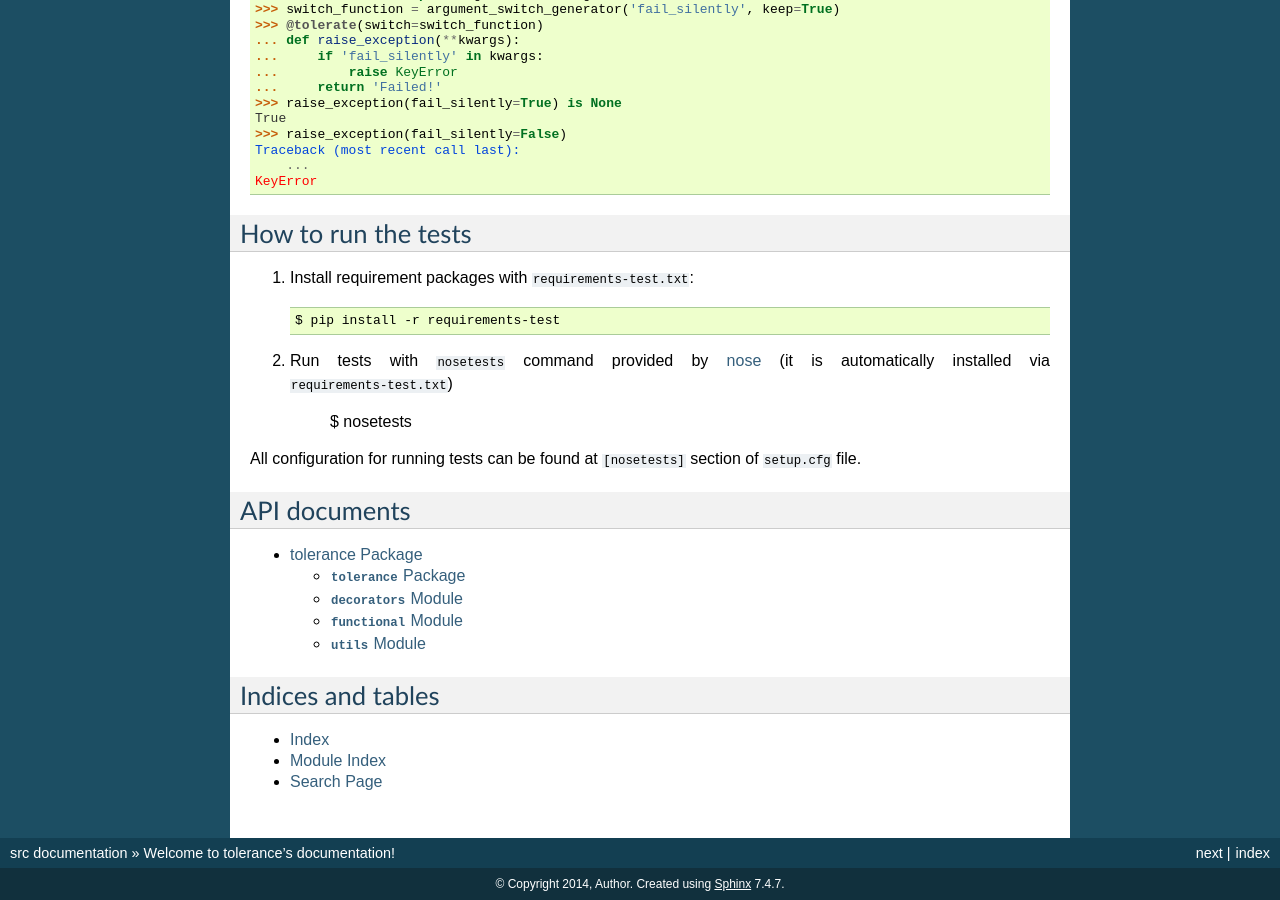
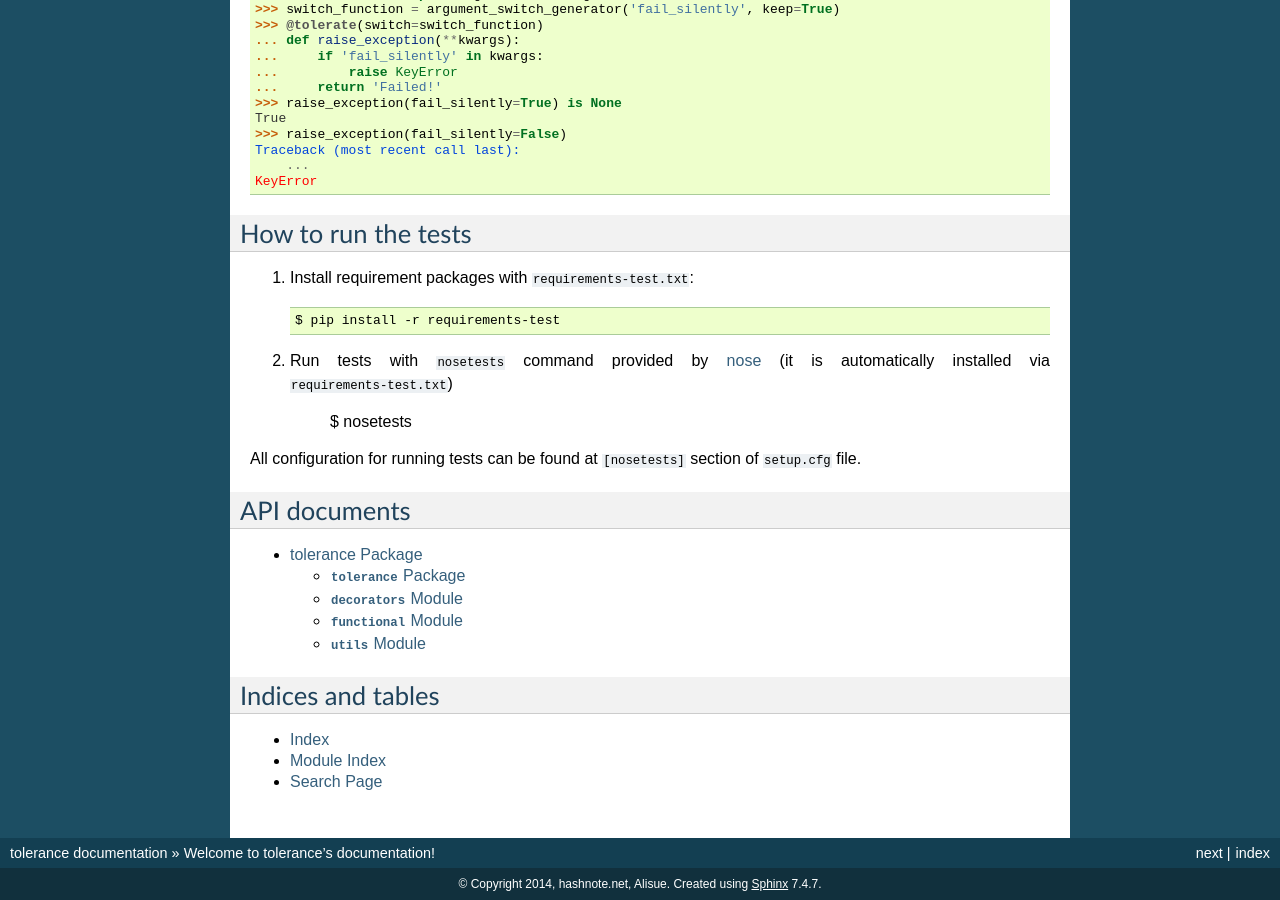
Before and after one commit to lambdalisue/tolerance, a Sphinx documentation site: the page built from docs/index.rst, in a window 1280 px wide and 900 px high, scrolled down 4886 px. Built offline with Sphinx 7.4.7, drawn with Linux system fonts in a browser that asks for light colours; some of the changed text lies outside the part shown.

Commit message:
Add appropriate information to conf.py

```diff
--- a/docs/conf.py
+++ b/docs/conf.py
@@ -42,15 +42,15 @@ source_suffix = '.rst'
 master_doc = 'index'
 
 # General information about the project.
-project = u'src'
-copyright = u'2014, Author'
+project = u'tolerance'
+copyright = u'2014, hashnote.net, Alisue'
 
 # The version info for the project you're documenting, acts as replacement for
 # |version| and |release|, also used in various other places throughout the
 # built documents.
 #
 # The short X.Y version.
-version = ''
+version = '0.1.0'
 # The full version, including alpha/beta/rc tags.
 release = ''
 
@@ -166,7 +166,7 @@ html_static_path = ['_static']
 #html_file_suffix = None
 
 # Output file base name for HTML help builder.
-htmlhelp_basename = 'srcdoc'
+htmlhelp_basename = 'tolerancedoc'
 
 
 # -- Options for LaTeX output --------------------------------------------------
@@ -185,8 +185,8 @@ latex_elements = {
 # Grouping the document tree into LaTeX files. List of tuples
 # (source start file, target name, title, author, documentclass [howto/manual]).
 latex_documents = [
-  ('index', 'src.tex', u'src Documentation',
-   u'Author', 'manual'),
+  ('index', 'tolerance.tex', u'tolerance Documentation',
+   u'Alisue', 'manual'),
 ]
 
 # The name of an image file (relative to this directory) to place at the top of
@@ -215,8 +215,8 @@ latex_documents = [
 # One entry per manual page. List of tuples
 # (source start file, name, description, authors, manual section).
 man_pages = [
-    ('index', 'src', u'src Documentation',
-     [u'Author'], 1)
+    ('index', 'tolerance', u'tolerance Documentation',
+     [u'Alisue'], 1)
 ]
 
 # If true, show URL addresses after external links.
@@ -229,8 +229,8 @@ man_pages = [
 # (source start file, target name, title, author,
 #  dir menu entry, description, category)
 texinfo_documents = [
-  ('index', 'src', u'src Documentation',
-   u'Author', 'src', 'One line description of project.',
+  ('index', 'tolerance', u'tolerance Documentation',
+   u'Alisue', 'tolerance', 'One line description of project.',
    'Miscellaneous'),
 ]
 
@@ -247,10 +247,10 @@ texinfo_documents = [
 # -- Options for Epub output ---------------------------------------------------
 
 # Bibliographic Dublin Core info.
-epub_title = u'src'
-epub_author = u'Author'
-epub_publisher = u'Author'
-epub_copyright = u'2014, Author'
+epub_title = u'tolerance'
+epub_author = u'Alisue'
+epub_publisher = u'Alisue'
+epub_copyright = u'2014, hashnote.net, Alisue'
 
 # The language of the text. It defaults to the language option
 # or en if the language is not set.
```
